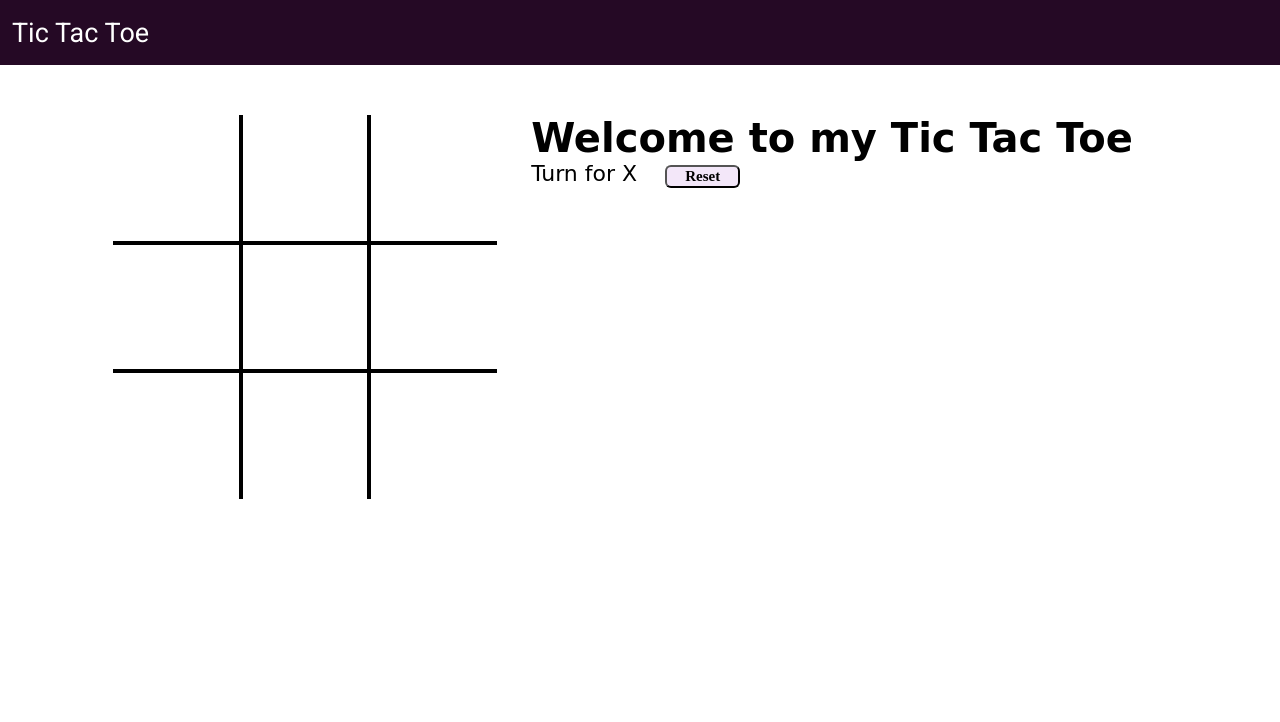
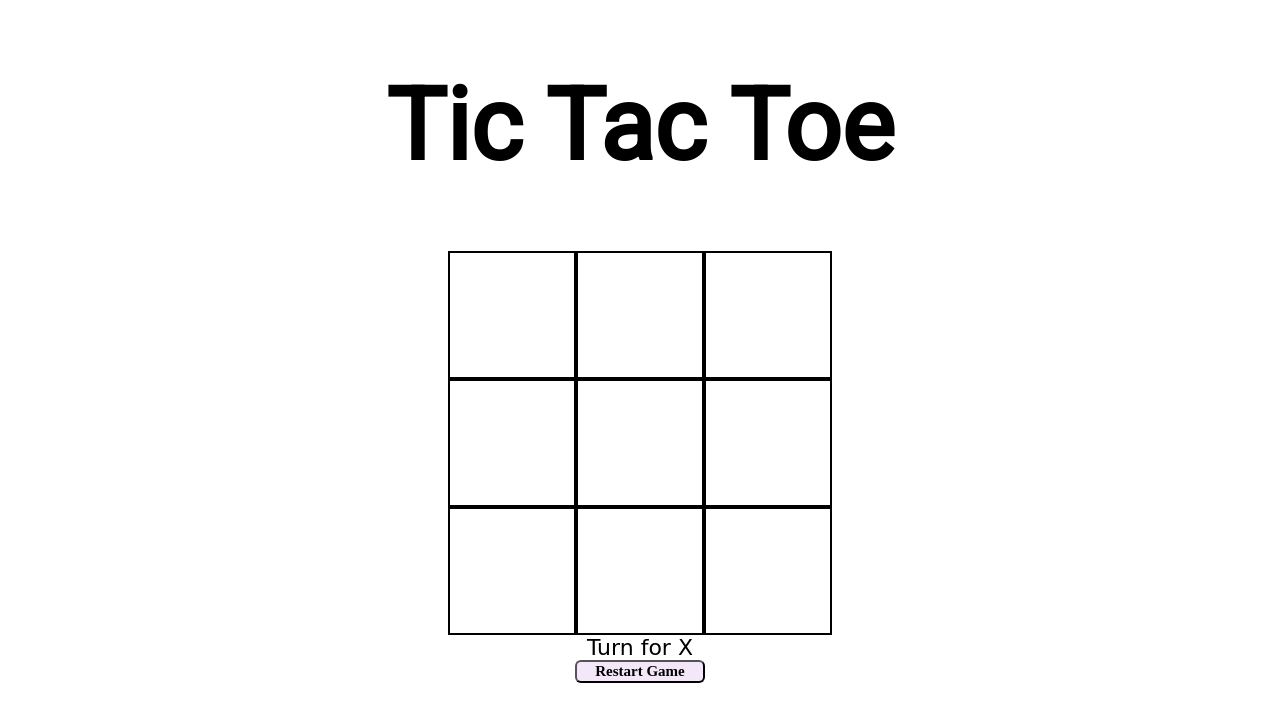
Before and after one commit to himanshudahare/Tic-Tac-Toe-project, a plain HTML site: page index.html in a window 1280 px wide. Drawn offline with Linux system fonts and the light colour scheme; a web font is replaced by a local one.

Commit message:
add my file

```diff
--- a/index.html
+++ b/index.html
@@ -8,11 +8,7 @@
     <link rel="stylesheet" href="style.css">
 </head>
 <body>
-    <nav>
-        <ul>
-            <li>Tic Tac Toe</li>
-        </ul>
-    </nav>
+   <h1>Tic Tac Toe</h1>
     <div class="gameContainer">
         <div class="container">
             <div class="box bt-0 bl-0"><span class="boxtext"></span> </div>
@@ -25,13 +21,13 @@
             <div class="box bb-0"><span class="boxtext"></span> </div>
             <div class="box bb-0 br-0"><span class="boxtext"></span> </div>
         </div>
-        <div class="gameInfo">
-            <h1>Welcome to my Tic Tac Toe</h1>
-            <div>
-                <span class="info">Turn for X</span>
-                <button id="reset">Reset</button>
-            </div>
+    </div>
+    <div class="gameInfo">
+
+        <div>
+            <span class="info">Turn for X</span>
         </div>
+        <button id="reset">Restart Game</button>
     </div>
     <script src="script.js"></script>
 </body>
--- a/script.js
+++ b/script.js
@@ -60,5 +60,5 @@ reset.addEventListener('click', ()=>{
     isgameover = false
     document.querySelector(".line").style.width = "0vw";
     document.getElementsByClassName("info")[0].innerText  = "Turn for " + turn;
-    document.querySelector('.imgbox').getElementsByTagName('img')[0].style.width = "0px"
+
 })
--- a/style.css
+++ b/style.css
@@ -1,17 +1,12 @@
 @import url('https://fonts.googleapis.com/css2?family=Baloo+Bhaina+2&family=Roboto&display=swap');
-*{
-    margin: 0;
-    padding: 0;
-}
 
-nav{
-    background-color: rgb(37, 9, 37);
-    color: white;
-    height: 65px;
-    font-size: 27px;
-    display: flex;
+
+h1{
+    font-size: 100px;
+
+    text-align: center;
     align-items: center;
-    padding: 0 12px;
+
     font-family: 'Roboto', sans-serif;
 }
 
@@ -48,37 +43,23 @@ nav ul{
 
 .info {
     font-size: 22px;
+
 }
 
 .gameInfo{
     padding: 0 34px;
     font-family: 'Baloo Bhaina 2', cursive;
+    display: block;
+    justify-content: center;
+    align-items: center;
+    text-align: center;
 }
 
-.gameInfo h1{
-    font-size: 2.5rem;
-}
 
-.imgbox img{
-    width: 0;
-    transition: width 1s ease-in-out;
-}
 
-.br-0{
-    border-right: 0;
-}
 
-.bl-0{
-    border-left: 0;
-}
 
-.bt-0{
-    border-top: 0;
-}
 
-.bb-0{
-    border-bottom: 0;
-}
 
 #reset {
     margin: 0 23px;
@@ -108,9 +89,7 @@ nav ul{
     .gameInfo{
         margin-top: 34px;
     }
-    .gameInfo h1{
-        font-size: 1.5rem;
-    }
+
     .container {
         grid-template-rows: repeat(3, 20vw);
         grid-template-columns: repeat(3, 20vw);
```
